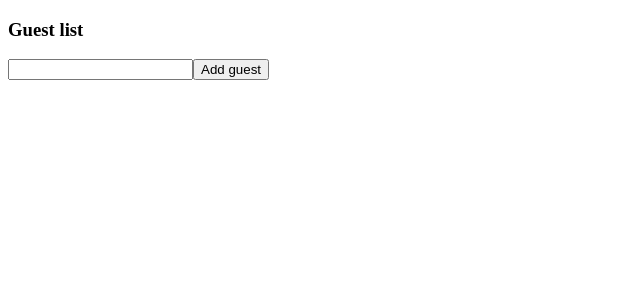
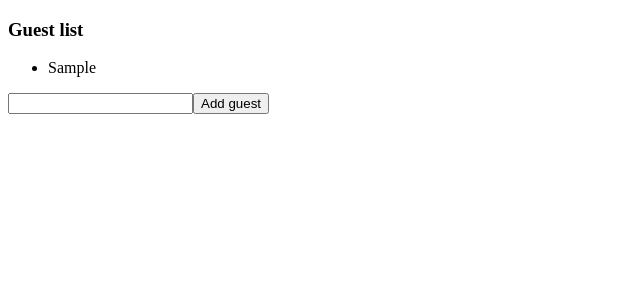
Before and after one commit to Nishant-Pall/Portfololio-, a React (Create React App) app: page / in a window 1280 px wide. Both pictures are taken after typing "Sample" into the empty fields and a click on the button "Add guest". Shown: the top 300 px of the page, without its empty margins (0-640 px from the left). Built offline with nearby package versions, Linux system fonts and the light colour scheme.

Commit message:
Complete guestList

```diff
--- a/src/state/GuestList.tsx
+++ b/src/state/GuestList.tsx
@@ -12,6 +12,9 @@ const GuestList: React.FC = () => {
   return (
     <div>
       <h3>Guest list</h3>
+      <ul>
+        {guests.map((guest) => <li key={guest}>{guest}</li>)}
+      </ul>
       <input value={name} onChange={(e) => setName(e.target.value)} />
       <button onClick={onClick}>Add guest</button>
     </div>
```
